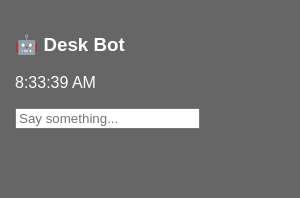
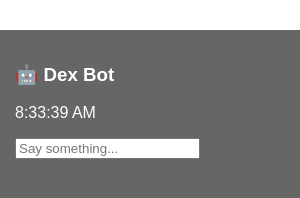
Before and after one commit to hassannaseerjanjua/Dex-Bot, an Electron app: page index.html in a window 300 px wide. Drawn offline with Linux system fonts and the light colour scheme.

Commit message:
Added Draggable window functionality

```diff
--- a/index.html
+++ b/index.html
@@ -11,11 +11,23 @@
       .bot {
         padding: 15px;
       }
+      .header {
+        -webkit-app-region: drag;
+        width: 100%;
+        height: 30px;
+        background: white;
+        cursor: move;
+      }
+      input,
+      button {
+        -webkit-app-region: no-drag;
+      }
     </style>
   </head>
   <body>
+    <header class="header"></header>
     <div class="bot">
-      <h3>🤖 Desk Bot</h3>
+      <h3>🤖 Dex Bot</h3>
       <p id="time"></p>
       <input id="input" placeholder="Say something..." />
       <p id="response"></p>
```
Also changed, not shown: main.js (+5 -2 lines).
